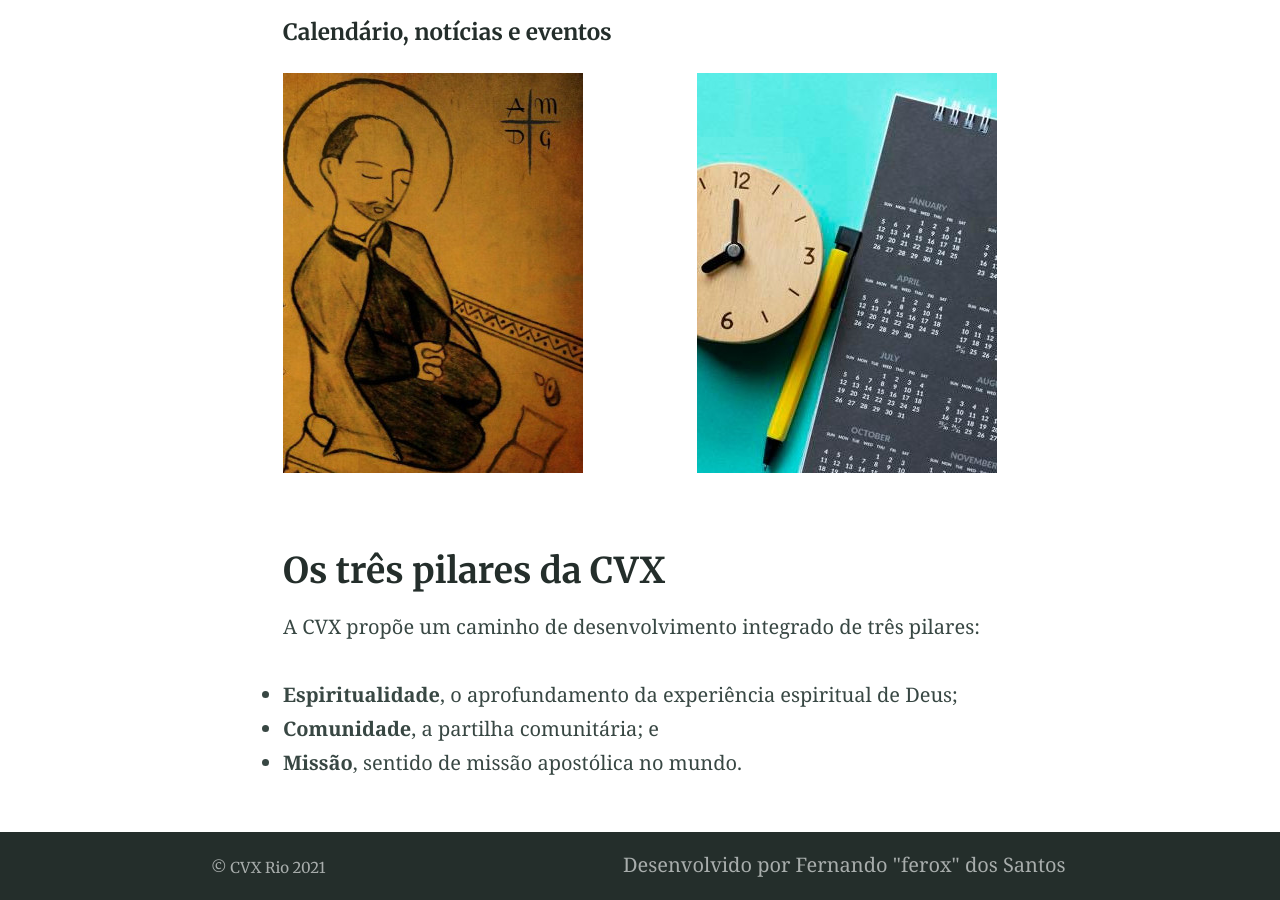
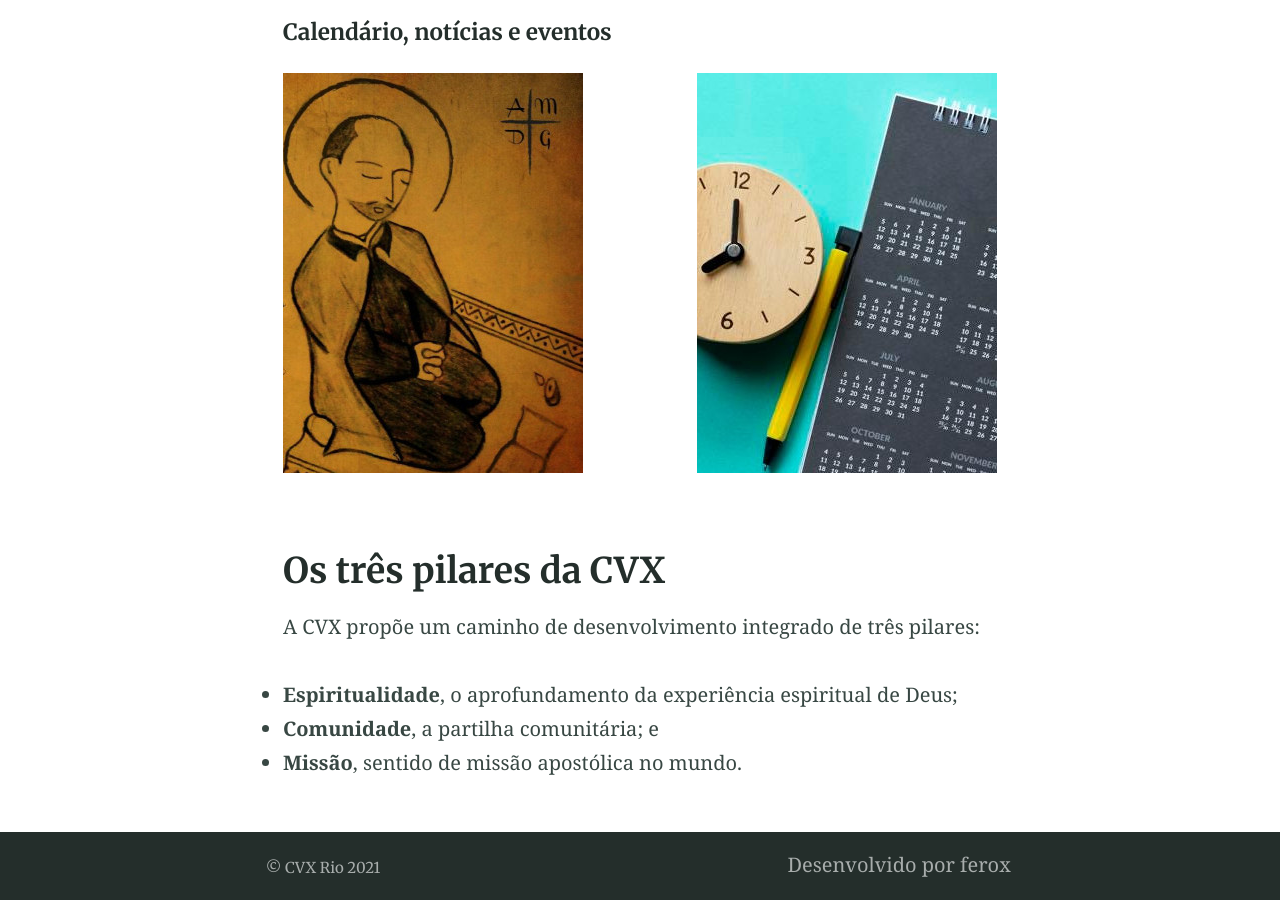
Before and after one commit to cvxrio/cvxrio.github.io, a Jekyll site: the page built from index.md, in a window 1280 px wide and 900 px high, scrolled down 852 px. Built offline with Jekyll 4.4.1, drawn with Linux system fonts in a browser that asks for light colours.

Commit message:
Atualizando o footer, removendo o meu nome

```diff
--- a/_config.yml
+++ b/_config.yml
@@ -145,7 +145,7 @@ navigation_header:
 #   url: https://github.com/daviddarnes/alembic
 
 navigation_footer:
-- title: Desenvolvido por Fernando "ferox" dos Santos
+- title: Desenvolvido por ferox
   url: https://ferox.eti.br
 
 social_links: # Appears in sidebar. Set the urls then uncomment and comment out as desired
```
